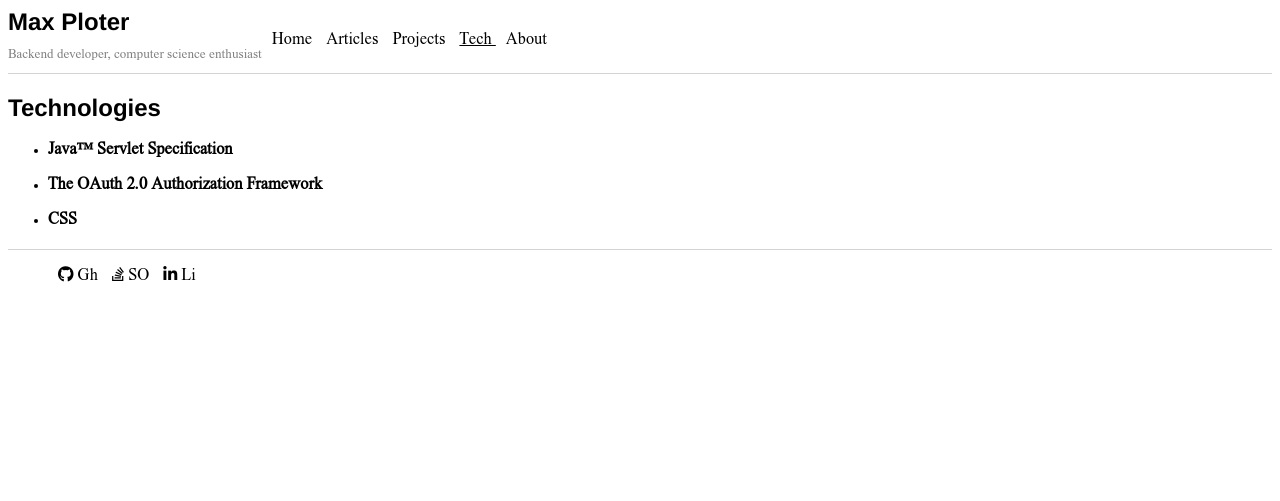
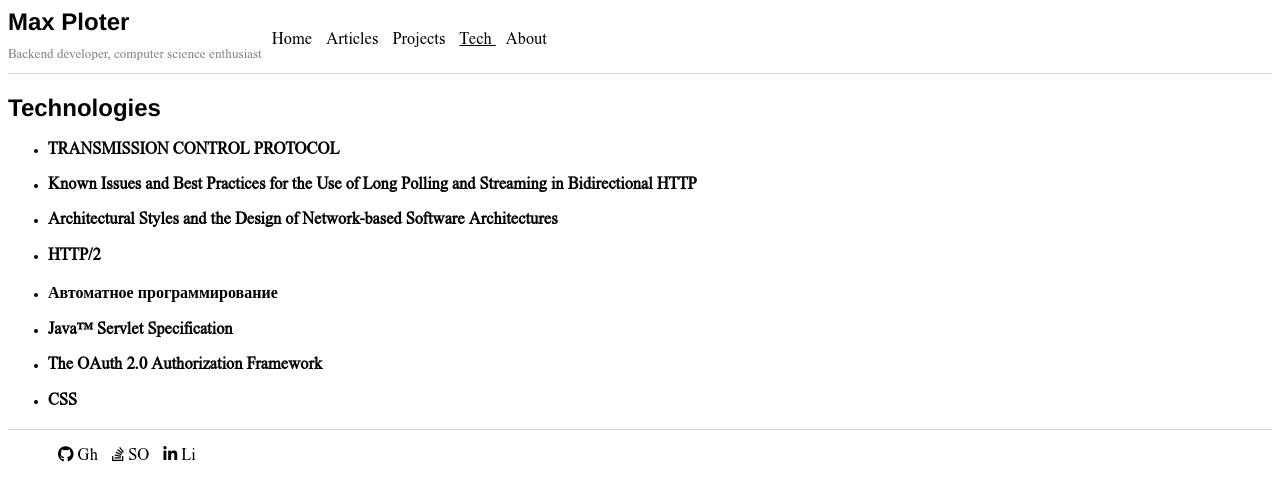
Before and after one commit to Maxvgrad/maxvgrad.github.io, a Jekyll site: the page built from technologies.html, in a window 1280 px wide. Shown: the top 501 px of the page. Built offline with Jekyll 4.4.1, drawn with Linux system fonts in a browser that asks for light colours; nearby versions of some CDN libraries.

Commit message:
chore: Add tech links

```diff
--- a/_data/technologies.json
+++ b/_data/technologies.json
@@ -1,4 +1,49 @@
 [
+  {
+    "title": "TRANSMISSION CONTROL PROTOCOL",
+    "url": "https://www.rfc-editor.org/rfc/rfc793.txt",
+    "tags": ["web", "tcp"],
+    "version": "1.0",
+    "date": "1981-09",
+    "date_added": "2022-06-12",
+    "status": "IN_PROGRESS"
+  },
+  {
+    "title": "Known Issues and Best Practices for the Use of Long Polling and Streaming in Bidirectional HTTP",
+    "url": "https://datatracker.ietf.org/doc/html/rfc6202",
+    "tags": ["web", "http"],
+    "version": "1.0",
+    "date": "2011-04",
+    "date_added": "2022-06-12",
+    "status": "IN_PROGRESS"
+  },
+  {
+    "title": "Architectural Styles and the Design of Network-based Software Architectures",
+    "url": "https://www.ics.uci.edu/~fielding/pubs/dissertation/rest_arch_style.htm",
+    "tags": ["web", "api"],
+    "version": "1.0",
+    "date": "2000",
+    "date_added": "2022-06-12",
+    "status": "IN_PROGRESS"
+  },
+  {
+    "title": "HTTP/2",
+    "url": "https://datatracker.ietf.org/doc/html/rfc9113",
+    "tags": ["web", "http"],
+    "version": "2.0",
+    "date": "2022-06",
+    "date_added": "2022-06-12",
+    "status": "IN_PROGRESS"
+  },
+  {
+    "title": "Автоматное программирование",
+    "url": "http://is.ifmo.ru/books/_book.pdf",
+    "tags": ["state", "machine"],
+    "version": "1.0",
+    "date": "2008",
+    "date_added": "2022-06-12",
+    "status": "IN_PROGRESS"
+  },
   {
     "title": "Java™ Servlet Specification",
     "url": "https://download.oracle.com/otn-pub/jcp/servlet-3.0-fr-oth-JSpec/servlet-3_0-final-spec.pdf",
```
